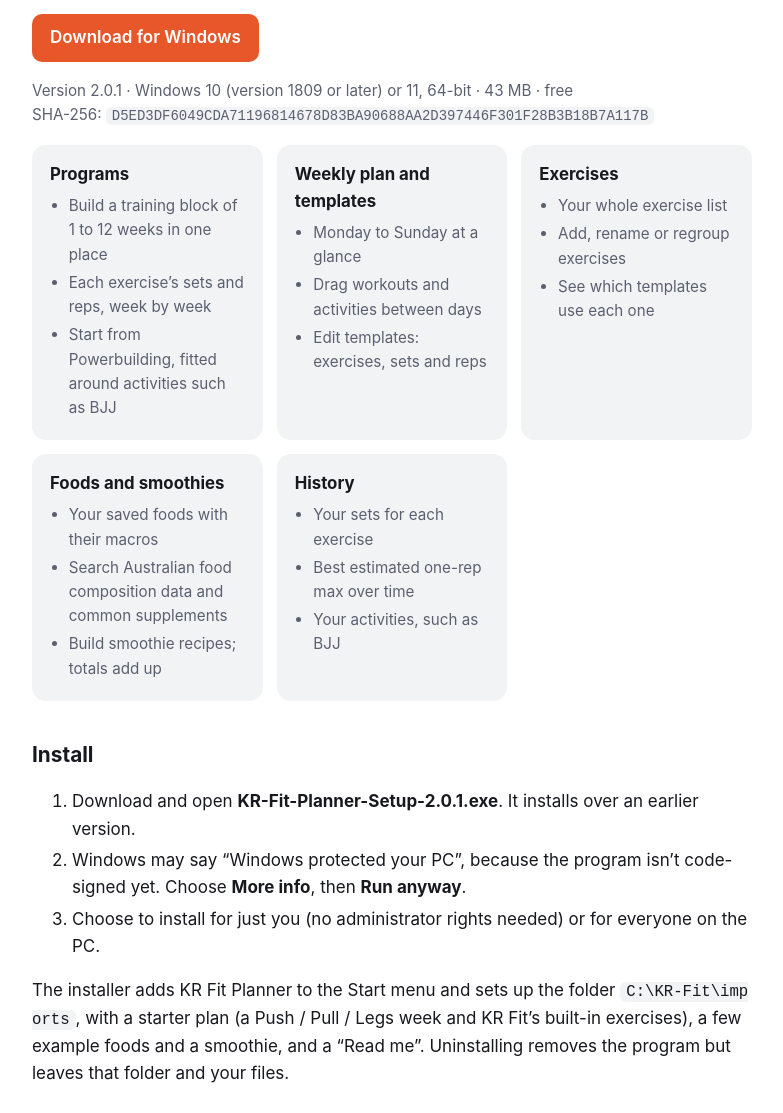
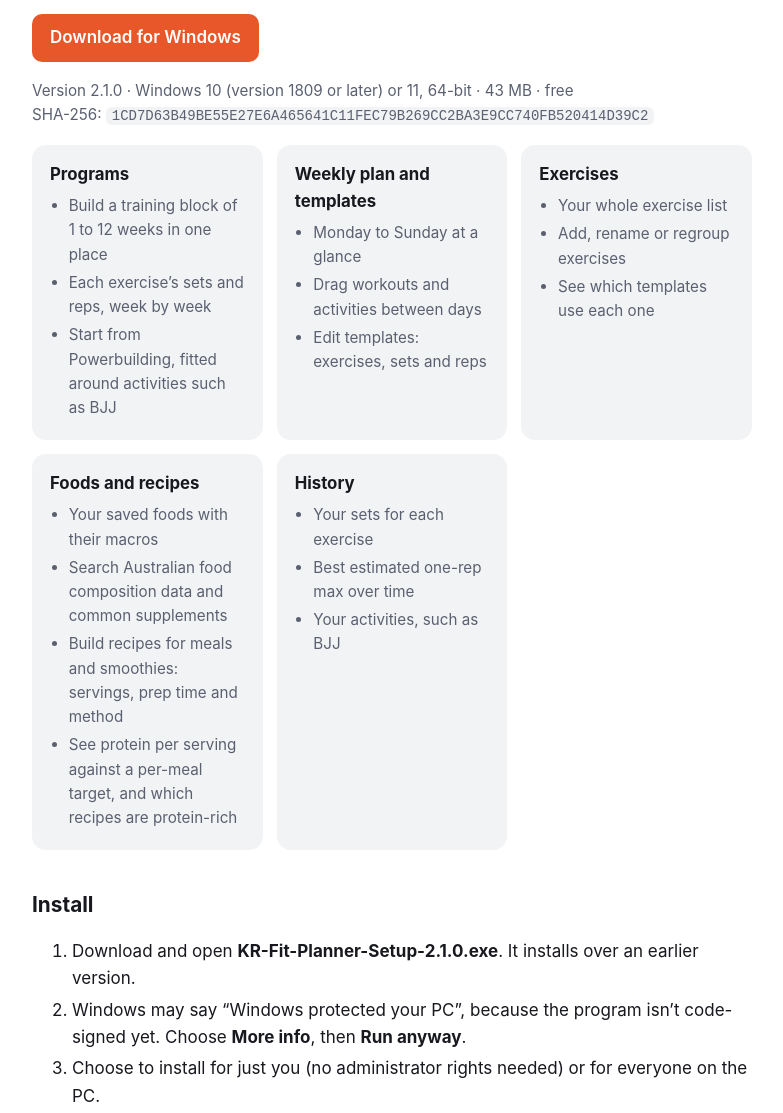
Before and after one commit to kennedyrobotics/kennedyrobotics.github.io, a plain HTML site: page krfit/planner/index.html in a window 1280 px wide. Shown: the part 249-1362 px from the top of the page, without its empty margins (248-1031 px from the left). Drawn offline with Linux system fonts and the light colour scheme.

Commit message:
KR Fit Planner 2.1.0: recipes (meals and smoothies) with a protein panel, dairy-free starter recipes

```diff
--- a/krfit/planner/index.html
+++ b/krfit/planner/index.html
@@ -4,7 +4,7 @@
   <meta charset="utf-8">
   <meta name="viewport" content="width=device-width, initial-scale=1">
   <title>KR Fit Planner for Windows</title>
-  <meta name="description" content="KR Fit Planner: a free Windows app for building your KR Fit programs and editing your weekly plan, templates, exercises, foods and smoothies on your PC.">
+  <meta name="description" content="KR Fit Planner: a free Windows app for building your KR Fit programs and editing your weekly plan, templates, exercises, foods and recipes on your PC.">
   <link rel="icon" href="/assets/favicon.png">
   <link rel="stylesheet" href="/assets/style.css">
   <style>
@@ -24,9 +24,9 @@
       </div>
     </div>
 
-    <p><a class="button" href="KR-Fit-Planner-Setup-2.0.1.exe" download>Download for Windows</a></p>
-    <p class="muted">Version 2.0.1 · Windows 10 (version 1809 or later) or 11, 64-bit · 43 MB · free<br>
-      SHA-256: <code>D5ED3DF6049CDA71196814678D83BA90688AA2D397446F301F28B3B18B7A117B</code></p>
+    <p><a class="button" href="KR-Fit-Planner-Setup-2.1.0.exe" download>Download for Windows</a></p>
+    <p class="muted">Version 2.1.0 · Windows 10 (version 1809 or later) or 11, 64-bit · 43 MB · free<br>
+      SHA-256: <code>1CD7D63B49BE55E27E6A465641C11FEC79B269CC2BA3E9CC740FB520414D39C2</code></p>
 
     <div class="cards">
       <div class="card">
@@ -54,11 +54,12 @@
         </ul>
       </div>
       <div class="card">
-        <h3>Foods and smoothies</h3>
+        <h3>Foods and recipes</h3>
         <ul>
           <li>Your saved foods with their macros</li>
           <li>Search Australian food composition data and common supplements</li>
-          <li>Build smoothie recipes; totals add up</li>
+          <li>Build recipes for meals and smoothies: servings, prep time and method</li>
+          <li>See protein per serving against a per-meal target, and which recipes are protein-rich</li>
         </ul>
       </div>
       <div class="card">
@@ -73,13 +74,13 @@
 
     <h2>Install</h2>
     <ol>
-      <li>Download and open <strong>KR-Fit-Planner-Setup-2.0.1.exe</strong>. It installs over an earlier version.</li>
+      <li>Download and open <strong>KR-Fit-Planner-Setup-2.1.0.exe</strong>. It installs over an earlier version.</li>
       <li>Windows may say “Windows protected your PC”, because the program isn’t code-signed yet. Choose
         <strong>More info</strong>, then <strong>Run anyway</strong>.</li>
       <li>Choose to install for just you (no administrator rights needed) or for everyone on the PC.</li>
     </ol>
     <p>The installer adds KR Fit Planner to the Start menu and sets up the folder <code>C:\KR-Fit\imports</code>, with a
-      starter plan (a Push / Pull / Legs week and KR Fit’s built-in exercises), a few example foods and a smoothie, and a
+      starter plan (a Push / Pull / Legs week and KR Fit’s built-in exercises), a few example foods, a smoothie and some dairy-free, protein-rich meals and shakes, and a
       “Read me”. Uninstalling removes the program but leaves that folder and your files.</p>
 
     <h2>Use it with KR Fit</h2>
@@ -105,7 +106,8 @@
         what will change before anything does.</li>
     </ol>
     <p class="muted">Plan files with the exercise list need KR Fit 0.7 or later; foods and smoothies need KR Fit 0.8 or later;
-      multi-week programs need KR Fit 0.8 build 46 or later (earlier builds import the plan without the weekly targets).
+      multi-week programs need KR Fit 0.8 build 46 or later (earlier builds import the plan without the weekly targets);
+      recipes need KR Fit 0.8 build 49 or later (earlier builds skip the recipe rows).
       Help explains each page, and Settings switches between light and dark.</p>
 
     <h2>Privacy</h2>
```
Also changed, not shown: 2 other files.
